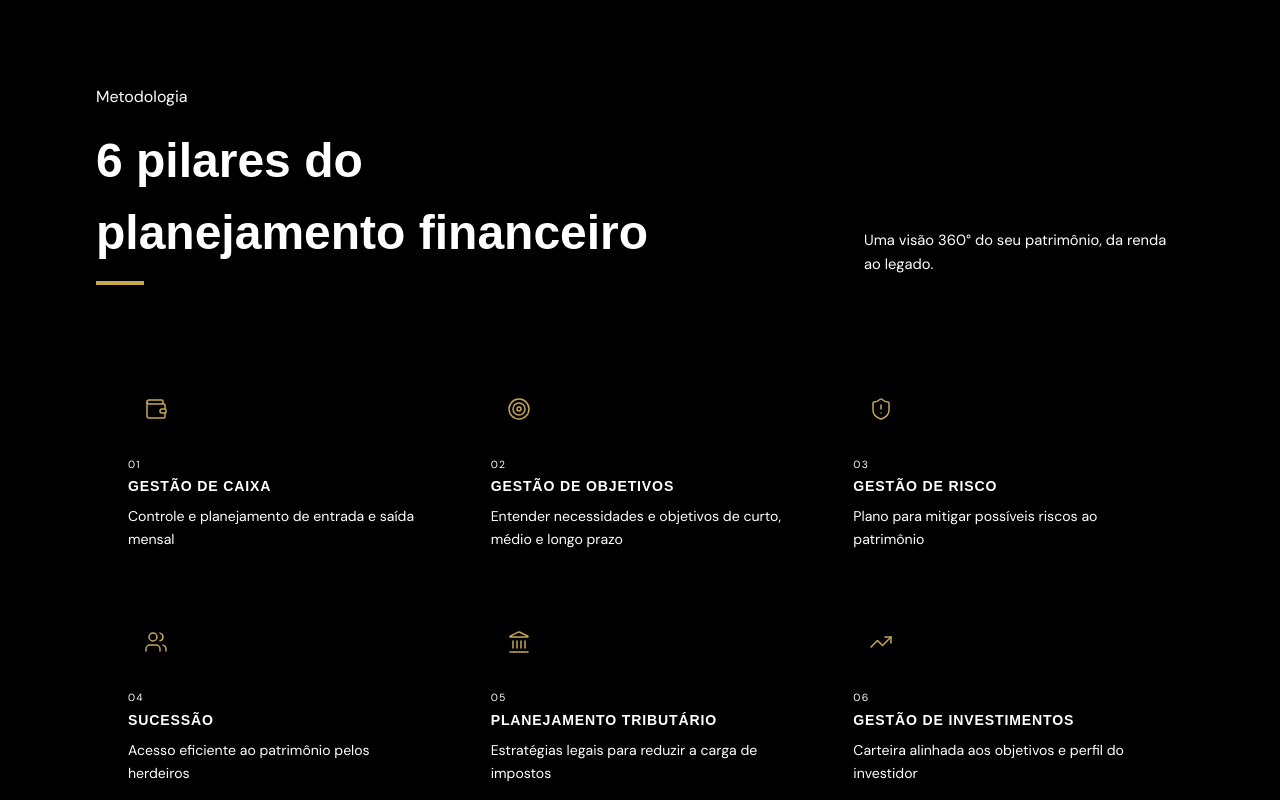
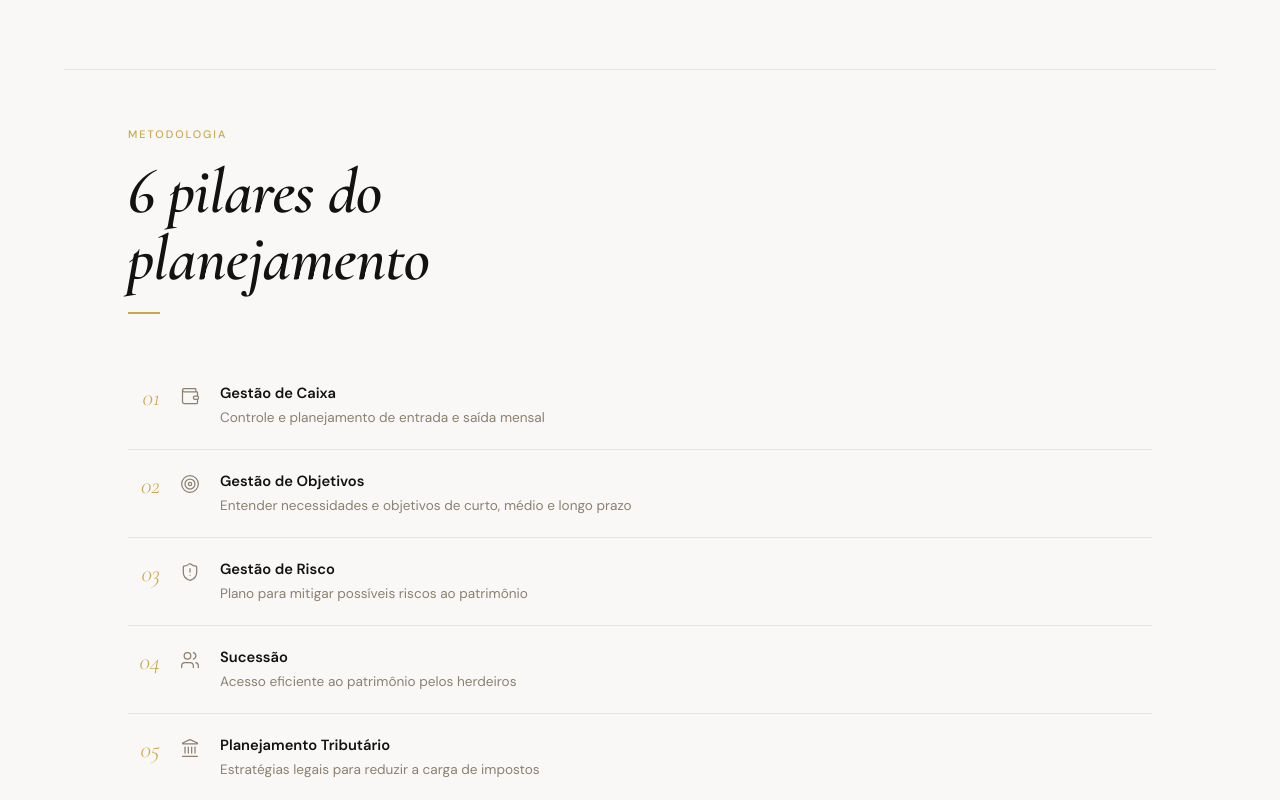
Before and after one commit to theolimaa/lp, a React (Vite) app: page / in a window 1280 px wide. Shown: the part 5400-6200 px from the top of the page. Built offline with nearby package versions, Linux system fonts and the light colour scheme.

Commit message:
Update PillarSection.jsx

```diff
--- a/src/components/PillarSection.jsx
+++ b/src/components/PillarSection.jsx
@@ -3,64 +3,57 @@ import { motion, useInView } from 'framer-motion';
 import { Wallet, Target, ShieldAlert, Users, Landmark, TrendingUp } from 'lucide-react';
 
 const pillars = [
-  { id: 1, title: 'Gestão de Caixa',           desc: 'Controle e planejamento de entrada e saída mensal', icon: Wallet },
-  { id: 2, title: 'Gestão de Objetivos',        desc: 'Entender necessidades e objetivos de curto, médio e longo prazo', icon: Target },
-  { id: 3, title: 'Gestão de Risco',            desc: 'Plano para mitigar possíveis riscos ao patrimônio', icon: ShieldAlert },
-  { id: 4, title: 'Sucessão',                   desc: 'Acesso eficiente ao patrimônio pelos herdeiros', icon: Users },
-  { id: 5, title: 'Planejamento Tributário',    desc: 'Estratégias legais para reduzir a carga de impostos', icon: Landmark },
-  { id: 6, title: 'Gestão de Investimentos',    desc: 'Carteira alinhada aos objetivos e perfil do investidor', icon: TrendingUp },
+  { id: 1, title: 'Gestão de Caixa',        desc: 'Controle e planejamento de entrada e saída mensal', icon: Wallet },
+  { id: 2, title: 'Gestão de Objetivos',     desc: 'Entender necessidades e objetivos de curto, médio e longo prazo', icon: Target },
+  { id: 3, title: 'Gestão de Risco',         desc: 'Plano para mitigar possíveis riscos ao patrimônio', icon: ShieldAlert },
+  { id: 4, title: 'Sucessão',                desc: 'Acesso eficiente ao patrimônio pelos herdeiros', icon: Users },
+  { id: 5, title: 'Planejamento Tributário', desc: 'Estratégias legais para reduzir a carga de impostos', icon: Landmark },
+  { id: 6, title: 'Gestão de Investimentos', desc: 'Carteira alinhada aos objetivos e perfil do investidor', icon: TrendingUp },
 ];
 
 const PillarSection = () => {
   const ref = React.useRef(null);
-  const inView = useInView(ref, { once: true, margin: '-80px' });
+  const inView = useInView(ref, { once: true, margin: '-60px' });
 
   return (
-    <section
-      ref={ref}
-      className="py-20 lg:py-28 px-6"
-      style={{ background: 'linear-gradient(to bottom, var(--bg-light) 0%, var(--bg-dark) 150px)' }}
-    >
-      <div className="container mx-auto max-w-6xl">
+    <section ref={ref} className="px-5 lg:px-16 py-16 lg:py-24" style={{ backgroundColor: 'var(--paper)' }}>
+      <hr className="section-rule mb-14" />
+      <div className="max-w-5xl mx-auto">
 
-        <motion.div initial={{ opacity: 0, y: 24 }} animate={inView ? { opacity: 1, y: 0 } : {}} transition={{ duration: 0.6, ease: [0.22, 1, 0.36, 1] }} className="mb-14 lg:mb-16 lg:flex lg:items-end lg:justify-between">
-          <div>
-            <p className="eyebrow mb-4">Metodologia</p>
-            <h2 style={{ fontFamily: "'Montserrat', sans-serif", fontWeight: 800, fontSize: 'clamp(2rem, 4vw, 3rem)', color: 'var(--text-on-dark)', marginBottom: '0.75rem' }}>
-              6 pilares do<br />planejamento financeiro
-            </h2>
-            <span className="block w-12 h-1" style={{ backgroundColor: 'var(--gold)' }} />
-          </div>
-          <p className="mt-6 lg:mt-0 lg:mb-2 max-w-xs leading-relaxed" style={{ color: 'var(--text-muted-dark)', fontSize: '0.92rem' }}>
-            Uma visão 360° do seu patrimônio, da renda ao legado.
-          </p>
+        <motion.div initial={{ opacity: 0, y: 20 }} animate={inView ? { opacity: 1, y: 0 } : {}} transition={{ duration: 0.6 }} className="mb-12">
+          <p className="label mb-4">Metodologia</p>
+          <h2 className="display" style={{ fontSize: 'clamp(2.4rem, 8vw, 4rem)' }}>
+            6 pilares do<br />planejamento
+          </h2>
+          <span className="gold-rule mt-5 block" />
         </motion.div>
 
-        <div className="grid sm:grid-cols-2 lg:grid-cols-3" style={{ borderTop: '1px solid var(--border-dark)', borderLeft: '1px solid var(--border-dark)' }}>
+        {/* Stacked list — not grid on mobile */}
+        <div>
           {pillars.map((p, i) => (
             <motion.div
               key={p.id}
-              initial={{ opacity: 0, y: 20 }}
+              initial={{ opacity: 0, y: 14 }}
               animate={inView ? { opacity: 1, y: 0 } : {}}
-              transition={{ duration: 0.5, delay: i * 0.08, ease: [0.22, 1, 0.36, 1] }}
-              className="flex flex-col gap-5 p-8 transition-colors duration-200 cursor-default"
-              style={{ backgroundColor: 'var(--bg-card-dark)', borderRight: '1px solid var(--border-dark)', borderBottom: '1px solid var(--border-dark)' }}
-              onMouseEnter={e => e.currentTarget.style.backgroundColor = '#1e1c12'}
-              onMouseLeave={e => e.currentTarget.style.backgroundColor = 'var(--bg-card-dark)'}
+              transition={{ duration: 0.5, delay: i * 0.07, ease: [0.22, 1, 0.36, 1] }}
+              className="flex items-start gap-5 py-5"
+              style={{ borderBottom: '1px solid var(--rule)' }}
             >
-              <div className="w-14 h-14 flex items-center justify-center" style={{ backgroundColor: 'var(--gold-bg)', border: '1px solid var(--border-gold)' }}>
-                <p.icon className="w-6 h-6" style={{ color: 'var(--gold)' }} strokeWidth={1.5} />
-              </div>
+              {/* Cormorant number */}
+              <span className="stat-num flex-shrink-0 w-8 text-right" style={{ fontSize: '1.5rem', color: 'var(--gold)', lineHeight: 1.3 }}>
+                {String(p.id).padStart(2, '0')}
+              </span>
+              <p.icon className="flex-shrink-0 mt-1 w-5 h-5" style={{ color: 'var(--ink-muted)' }} strokeWidth={1.5} />
               <div>
-                <p className="eyebrow mb-1" style={{ fontSize: '0.65rem', letterSpacing: '0.12em' }}>{String(p.id).padStart(2, '0')}</p>
-                <h3 className="font-bold uppercase mb-2" style={{ color: 'var(--text-on-dark)', fontFamily: "'Montserrat', sans-serif", fontSize: '0.88rem', letterSpacing: '0.06em' }}>{p.title}</h3>
-                <p style={{ color: 'var(--text-muted-dark)', fontSize: '0.88rem', lineHeight: 1.6 }}>{p.desc}</p>
+                <p style={{ color: 'var(--ink)', fontWeight: 600, fontSize: '0.92rem', marginBottom: '0.2rem' }}>{p.title}</p>
+                <p style={{ color: 'var(--ink-muted)', fontSize: '0.85rem', lineHeight: 1.6 }}>{p.desc}</p>
               </div>
             </motion.div>
           ))}
         </div>
 
       </div>
+      <hr className="section-rule mt-14" />
     </section>
   );
 };
```
